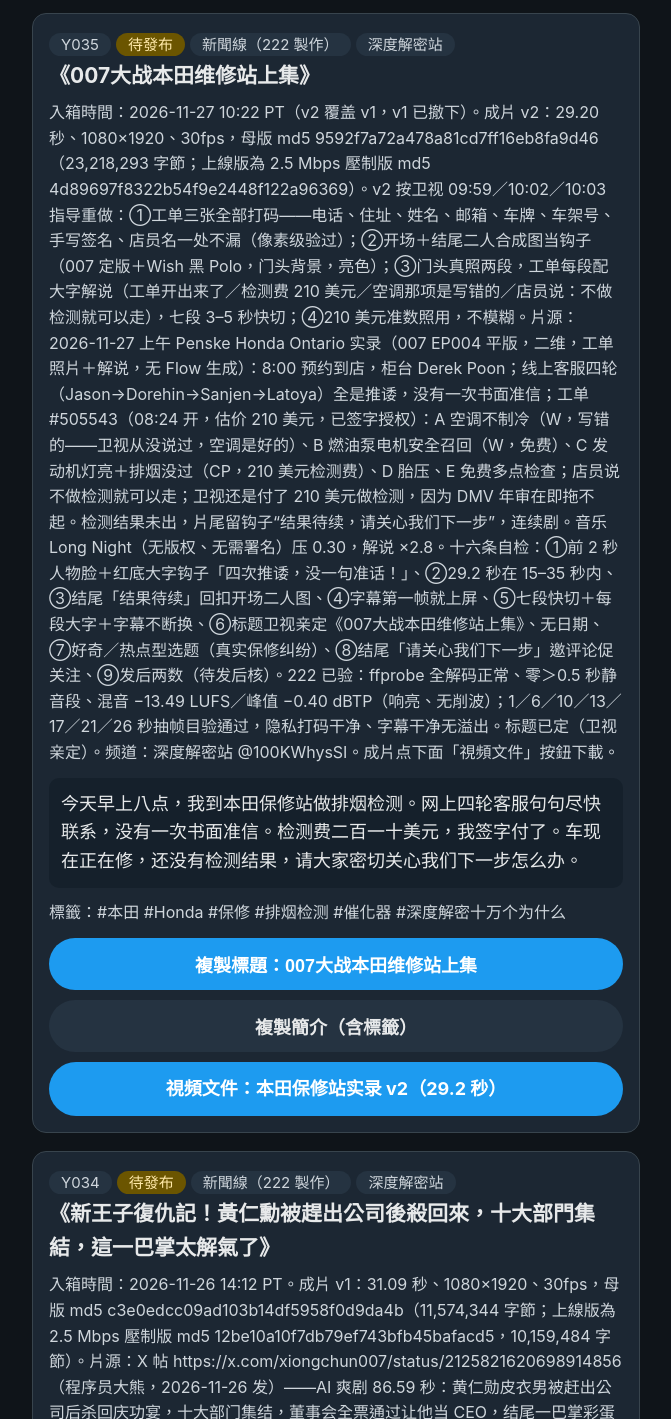
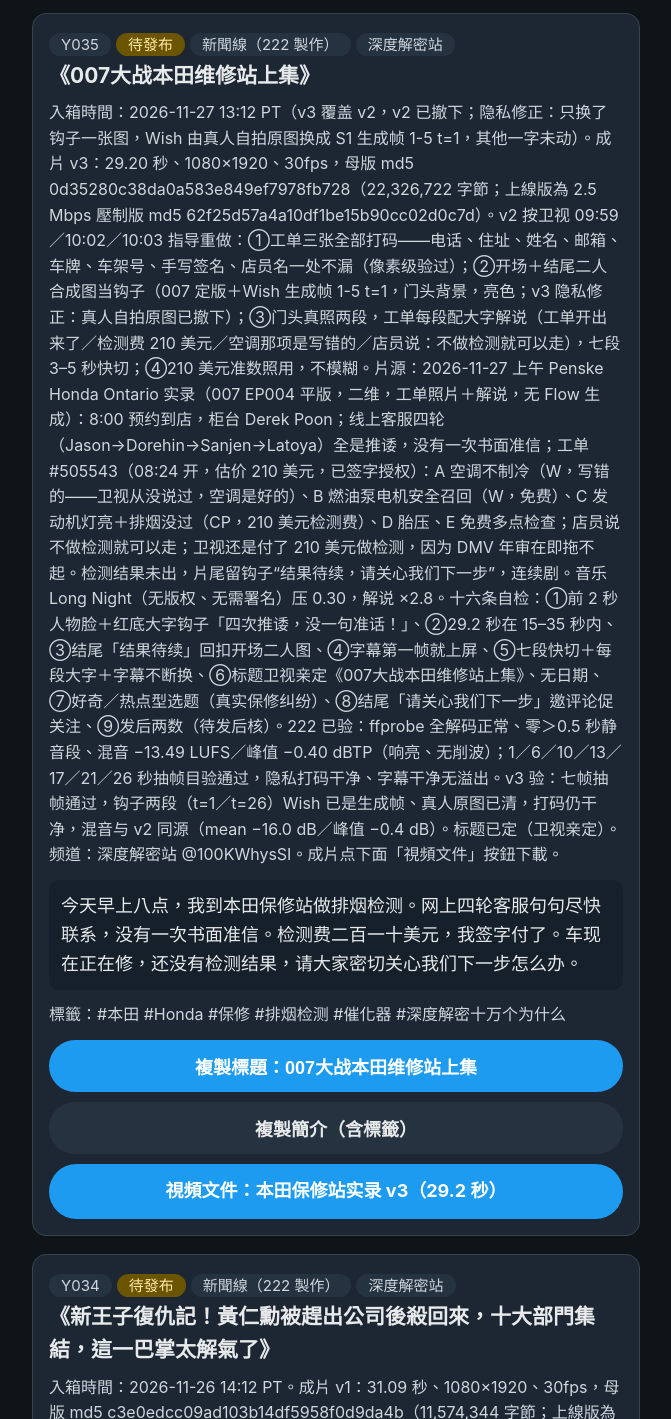
Before and after one commit to newworldsi/newworldsi.github.io, a plain HTML site: page yt-outbox/index.html in a window 1280 px wide. Shown: the part 285-1704 px from the top of the page, without its empty margins (304-975 px from the left). Drawn offline with Linux system fonts and the light colour scheme.

Commit message:
Y035 v3 card: hook Wish photo replaced with generated S1 frame, v2 withdrawn

```diff
--- a/yt-outbox/index.html
+++ b/yt-outbox/index.html
@@ -704,13 +704,13 @@
     <span class="tag">深度解密站</span>
   </div>
   <div class="ttl">《007大战本田维修站上集》</div>
-  <p class="note">入箱時間：2026-11-27 10:22 PT（v2 覆盖 v1，v1 已撤下）。成片 v2：29.20 秒、1080×1920、30fps，母版 md5 9592f7a72a478a81cd7ff16eb8fa9d46（23,218,293 字節；上線版為 2.5 Mbps 壓制版 md5 4d89697f8322b54f9e2448f122a96369）。v2 按卫视 09:59／10:02／10:03 指导重做：①工单三张全部打码——电话、住址、姓名、邮箱、车牌、车架号、手写签名、店员名一处不漏（像素级验过）；②开场＋结尾二人合成图当钩子（007 定版＋Wish 黑 Polo，门头背景，亮色）；③门头真照两段，工单每段配大字解说（工单开出来了／检测费 210 美元／空调那项是写错的／店员说：不做检测就可以走），七段 3–5 秒快切；④210 美元准数照用，不模糊。片源：2026-11-27 上午 Penske Honda Ontario 实录（007 EP004 平版，二维，工单照片＋解说，无 Flow 生成）：8:00 预约到店，柜台 Derek Poon；线上客服四轮（Jason→Dorehin→Sanjen→Latoya）全是推诿，没有一次书面准信；工单 #505543（08:24 开，估价 210 美元，已签字授权）：A 空调不制冷（W，写错的——卫视从没说过，空调是好的）、B 燃油泵电机安全召回（W，免费）、C 发动机灯亮＋排烟没过（CP，210 美元检测费）、D 胎压、E 免费多点检查；店员说不做检测就可以走；卫视还是付了 210 美元做检测，因为 DMV 年审在即拖不起。检测结果未出，片尾留钩子“结果待续，请关心我们下一步”，连续剧。音乐 Long Night（无版权、无需署名）压 0.30，解说 ×2.8。十六条自检：①前 2 秒人物脸＋红底大字钩子「四次推诿，没一句准话！」、②29.2 秒在 15–35 秒内、③结尾「结果待续」回扣开场二人图、④字幕第一帧就上屏、⑤七段快切＋每段大字＋字幕不断换、⑥标题卫视亲定《007大战本田维修站上集》、无日期、⑦好奇／热点型选题（真实保修纠纷）、⑧结尾「请关心我们下一步」邀评论促关注、⑨发后两数（待发后核）。222 已验：ffprobe 全解码正常、零＞0.5 秒静音段、混音 −13.49 LUFS／峰值 −0.40 dBTP（响亮、无削波）；1／6／10／13／17／21／26 秒抽帧目验通过，隐私打码干净、字幕干净无溢出。标题已定（卫视亲定）。频道：深度解密站 @100KWhysSI。成片点下面「視頻文件」按鈕下載。</p>
+  <p class="note">入箱時間：2026-11-27 13:12 PT（v3 覆盖 v2，v2 已撤下；隐私修正：只换了钩子一张图，Wish 由真人自拍原图换成 S1 生成帧 1-5 t=1，其他一字未动）。成片 v3：29.20 秒、1080×1920、30fps，母版 md5 0d35280c38da0a583e849ef7978fb728（22,326,722 字節；上線版為 2.5 Mbps 壓制版 md5 62f25d57a4a10df1be15b90cc02d0c7d）。v2 按卫视 09:59／10:02／10:03 指导重做：①工单三张全部打码——电话、住址、姓名、邮箱、车牌、车架号、手写签名、店员名一处不漏（像素级验过）；②开场＋结尾二人合成图当钩子（007 定版＋Wish 生成帧 1-5 t=1，门头背景，亮色；v3 隐私修正：真人自拍原图已撤下）；③门头真照两段，工单每段配大字解说（工单开出来了／检测费 210 美元／空调那项是写错的／店员说：不做检测就可以走），七段 3–5 秒快切；④210 美元准数照用，不模糊。片源：2026-11-27 上午 Penske Honda Ontario 实录（007 EP004 平版，二维，工单照片＋解说，无 Flow 生成）：8:00 预约到店，柜台 Derek Poon；线上客服四轮（Jason→Dorehin→Sanjen→Latoya）全是推诿，没有一次书面准信；工单 #505543（08:24 开，估价 210 美元，已签字授权）：A 空调不制冷（W，写错的——卫视从没说过，空调是好的）、B 燃油泵电机安全召回（W，免费）、C 发动机灯亮＋排烟没过（CP，210 美元检测费）、D 胎压、E 免费多点检查；店员说不做检测就可以走；卫视还是付了 210 美元做检测，因为 DMV 年审在即拖不起。检测结果未出，片尾留钩子“结果待续，请关心我们下一步”，连续剧。音乐 Long Night（无版权、无需署名）压 0.30，解说 ×2.8。十六条自检：①前 2 秒人物脸＋红底大字钩子「四次推诿，没一句准话！」、②29.2 秒在 15–35 秒内、③结尾「结果待续」回扣开场二人图、④字幕第一帧就上屏、⑤七段快切＋每段大字＋字幕不断换、⑥标题卫视亲定《007大战本田维修站上集》、无日期、⑦好奇／热点型选题（真实保修纠纷）、⑧结尾「请关心我们下一步」邀评论促关注、⑨发后两数（待发后核）。222 已验：ffprobe 全解码正常、零＞0.5 秒静音段、混音 −13.49 LUFS／峰值 −0.40 dBTP（响亮、无削波）；1／6／10／13／17／21／26 秒抽帧目验通过，隐私打码干净、字幕干净无溢出。v3 验：七帧抽帧通过，钩子两段（t=1／t=26）Wish 已是生成帧、真人原图已清，打码仍干净，混音与 v2 同源（mean −16.0 dB／峰值 −0.4 dB）。标题已定（卫视亲定）。频道：深度解密站 @100KWhysSI。成片点下面「視頻文件」按鈕下載。</p>
   <div class="text">今天早上八点，我到本田保修站做排烟检测。网上四轮客服句句尽快联系，没有一次书面准信。检测费二百一十美元，我签字付了。车现在正在修，还没有检测结果，请大家密切关心我们下一步怎么办。</div>
   <p class="note">標籤：#本田 #Honda #保修 #排烟检测 #催化器 #深度解密十万个为什么</p>
   <div class="btns">
     <button data-copy="007大战本田维修站上集">複製標題：007大战本田维修站上集</button>
     <button class="ghost" data-copy="今天早上八点，我到本田保修站做排烟检测。网上四轮客服句句尽快联系，没有一次书面准信。检测费二百一十美元，我签字付了。车现在正在修，还没有检测结果，请大家密切关心我们下一步怎么办。&#10;&#10;#本田 #Honda #保修 #排烟检测 #催化器 #深度解密十万个为什么">複製簡介（含標籤）</button>
-    <a class="btn" href="./y035-honda-warranty-v2.mp4" download>視頻文件：本田保修站实录 v2（29.2 秒）</a>
+    <a class="btn" href="./y035-honda-warranty-v3.mp4" download>視頻文件：本田保修站实录 v3（29.2 秒）</a>
   </div>
 </div>
 
```
